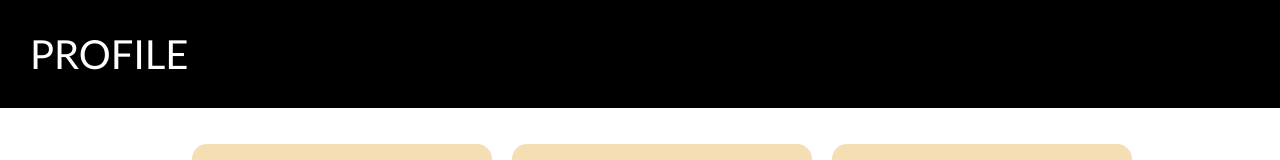
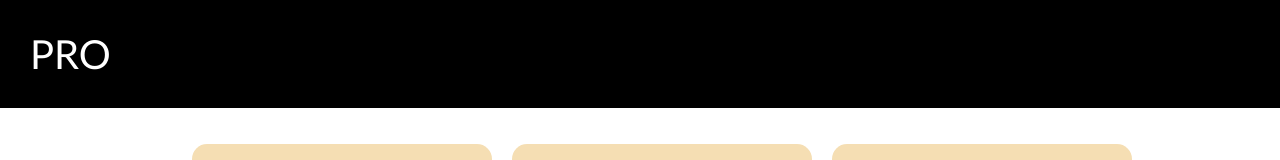
Before and after one commit to PranavPanchasara/My-World, a plain HTML site: page PROFILES.html in a window 1280 px wide. Shown: the top 160 px of the page. Drawn offline with Linux system fonts and the light colour scheme.

Commit message:
Update PROFILES.html
changes done

```diff
--- a/PROFILES.html
+++ b/PROFILES.html
@@ -7,9 +7,7 @@
     <link rel="stylesheet" href="STYLE.CSS">
  </head>
  <body>
-
-
-             <h1>PROFILE</h1>
+             <h1>PRO</h1>
 <br>
 <br>
 
```
